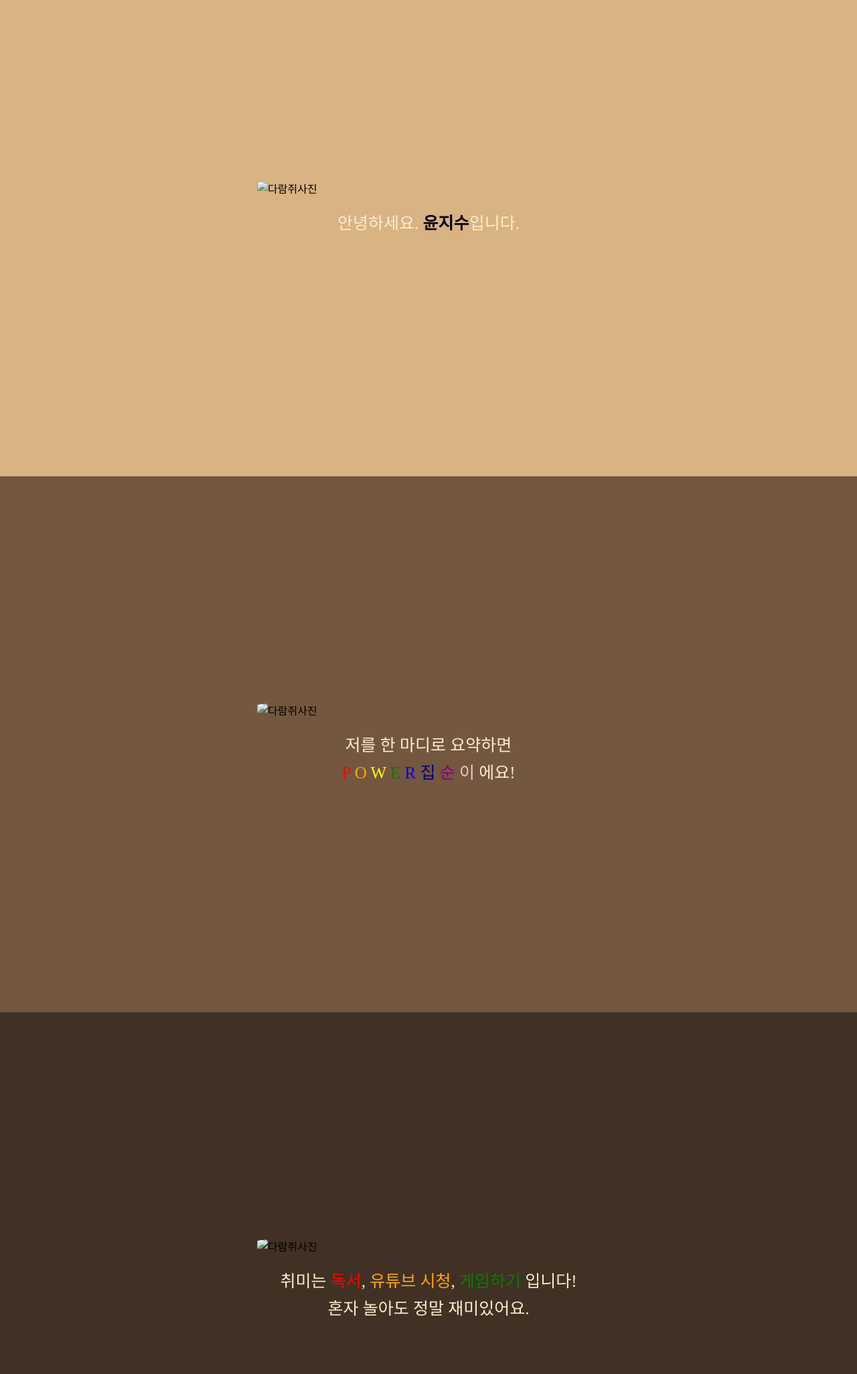
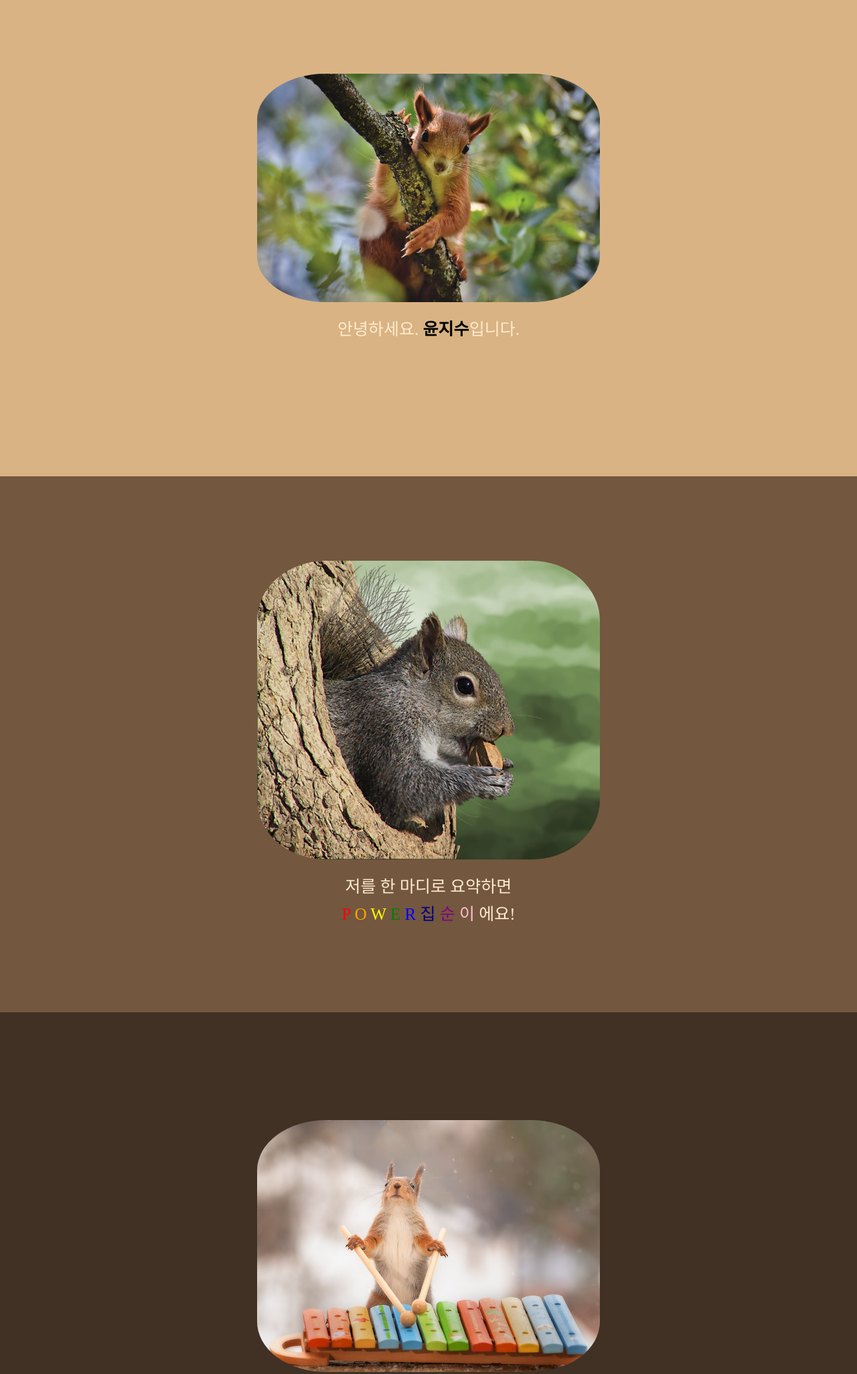
Before and after one commit to dalsong00/first-web-site, a plain HTML site: page index.html in a window 1280 px wide. Shown: the part 89-2140 px from the top of the page at 67% size. Drawn offline with Linux system fonts and the light colour scheme; files that its build step writes are made by us from their sources; a web font is replaced by a local one.

Commit message:
html css 연결 경로 수정

```diff
--- a/index.html
+++ b/index.html
@@ -4,7 +4,7 @@
     <meta charset="UTF-8" />
     <meta http-equiv="X-UA-Compatible" content="IE=edge" />
     <meta name="viewport" content="width=device-width, initial-scale=1.0" />
-    <link rel="stylesheet" href="/1201_자기소개/index.css" />
+    <link rel="stylesheet" href="/first-web-site/index.css" />
     <title>안녕하세요!</title>
   </head>
   <body>
@@ -19,11 +19,11 @@
       </div>
       <div class="content">
         <div id="first">
-          <img src="/1201_자기소개/다람쥐.jpg" alt="다람쥐사진" />
+          <img src="/first-web-site/다람쥐.jpg" alt="다람쥐사진" />
           <p>안녕하세요. <span>윤지수</span>입니다.</p>
         </div>
         <div id="second">
-          <img src="/1201_자기소개/다람쥐_집.jpg" alt="다람쥐사진" />
+          <img src="/first-web-site/다람쥐_집.jpg" alt="다람쥐사진" />
           <p>저를 한 마디로 요약하면</p>
           <p>
             <span class="a">P</span>
@@ -38,7 +38,7 @@
           </p>
         </div>
         <div id="third">
-          <img src="/1201_자기소개/귀여운다람쥐.png" alt="다람쥐사진" />
+          <img src="/first-web-site/귀여운다람쥐.png" alt="다람쥐사진" />
           <p>취미는
             <span class="aa">독서</span>,
             <span class="bb">유튜브 시청</span>,
```
